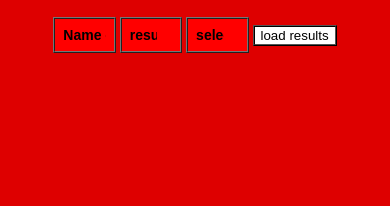
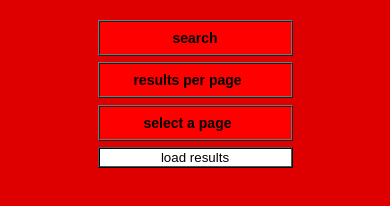
Before and after one commit to AndrewSLentz/marvel-jquery, a website: page index.html in a window 390 px wide. Shown: the part 166-372 px from the top of the page. Drawn offline with nearby package versions, Linux system fonts and the light colour scheme; no server answers.

Commit message:
added media queries to make page fully dynamic

```diff
--- a/assets/index.css
+++ b/assets/index.css
@@ -2,7 +2,8 @@
   box-sizing: border-box;
 }
 
-html, body {
+html,
+body {
   margin: 0;
   padding: 0;
 }
@@ -38,13 +39,19 @@ input.red {
 }
 
 form {
-  text-align: center;
+  display: flex;
+  justify-content: center;
   padding-bottom: 1rem;
 }
 
+input {
+  margin-left: .5rem;
+  margin-right: .5rem;
+}
+
 ::-webkit-input-placeholder {
-   color: black;
-   font-weight: bold;
+  color: black;
+  font-weight: bold;
 }
 
 .red:focus {
@@ -126,7 +133,19 @@ h5 {
 }
 
 label {
+  left: -999999px;
   position: absolute;
   top: -999999px;
-  left: -999999px;
 }
+
+@media (max-width: 925px) {
+  form {
+    flex-direction: column;
+    align-items: center;
+  }
+  input, input.red {
+    width: 50%;
+    margin-top: .2rem;
+    margin-bottom: .2rem;
+  }
+}
--- a/index.html
+++ b/index.html
@@ -25,8 +25,8 @@
   <h2 role="banner">Click a character for more info</h2>
 
     <form id="search-options" role="navigation">
-      <label for="search">Type character name or first few letters to search</label><input type="text" class="red" id="search" placeholder="Name or first few letters" role="search" />
-      <label for="hits">Number of results displayed per page</label><input type="number" class="red" min="1" max="100" id="hits" role="navigation" placeholder="results per page (1-100)" />
+      <label for="search">Type character name or first few letters to search</label><input type="text" class="red" id="search" placeholder="search" role="search" />
+      <label for="hits">Number of results displayed per page</label><input type="number" class="red" min="1" max="100" id="hits" role="navigation" placeholder="results per page" />
       <label for="page">Jump to a page number</label><input type="number" class="red" min="1" id="page" role="navigation" placeholder="select a page" />
       <input type="submit" class="hover" value="load results" />
     </form>
--- a/src/index.js
+++ b/src/index.js
@@ -76,4 +76,4 @@ $(function() {
 
   $("#search-options").on("submit", newResults);
 
-})
+});
```
